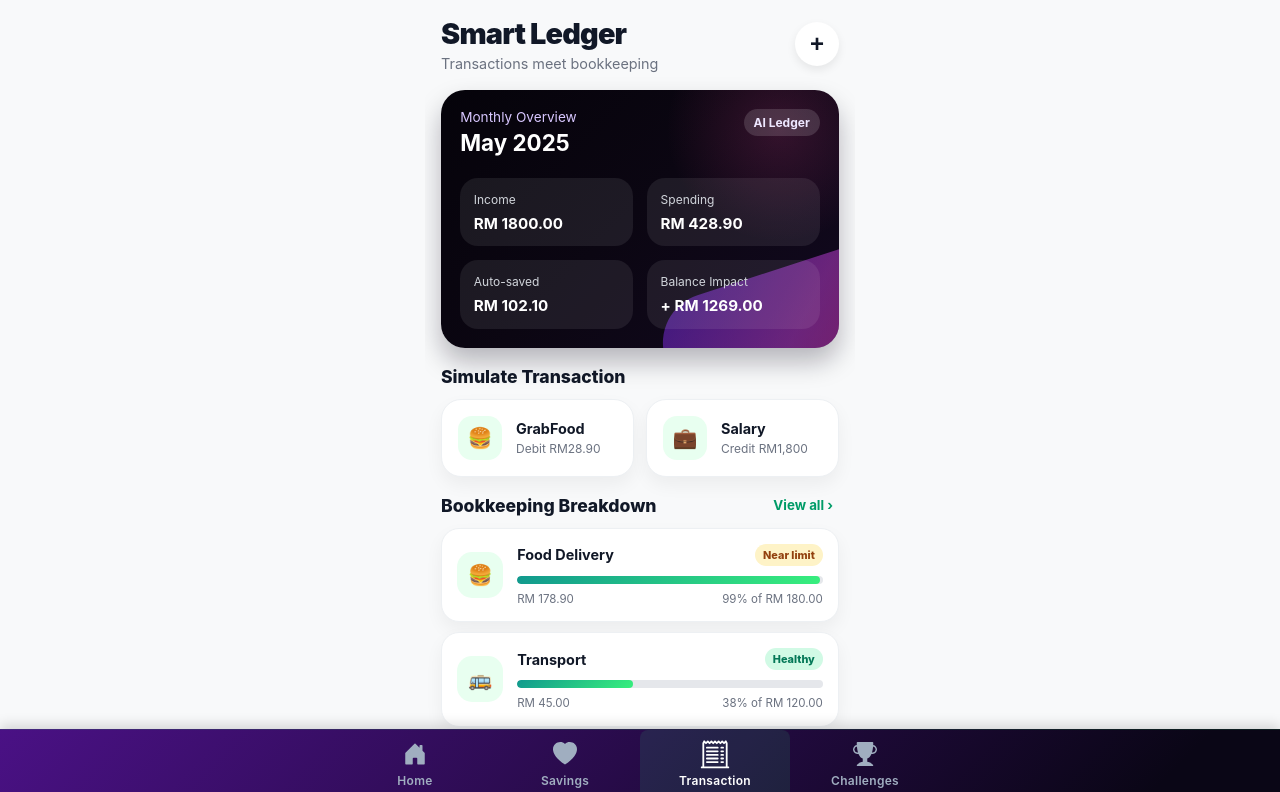
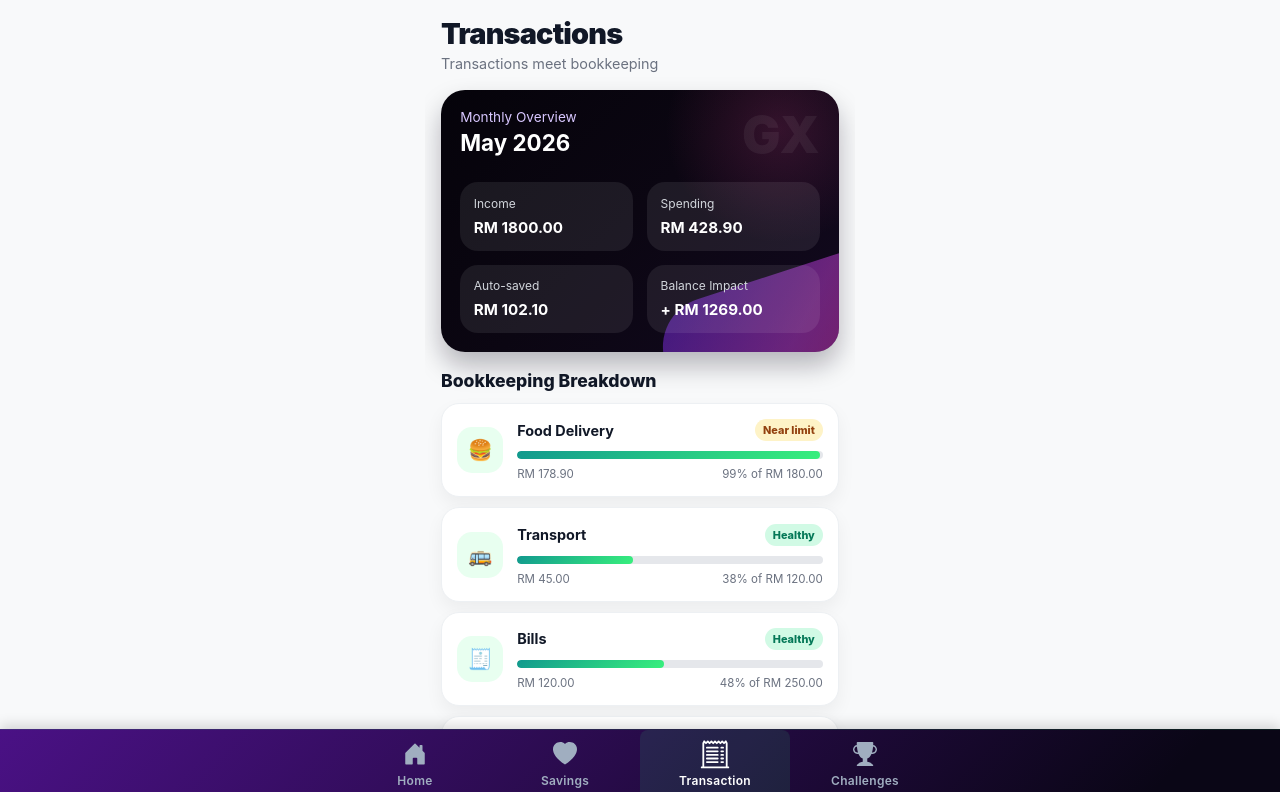
Before and after one commit to JCkwek/UTM-x-Hackathon-26---TechTribe, a React (Create React App) app: page /transactions in a window 1280 px wide. Shown: the top 792 px of the page. Built offline with nearby package versions, Linux system fonts and the light colour scheme.

Commit message:
Refactor Transactions page layout and update header details

```diff
--- a/src/pages/Transactions.js
+++ b/src/pages/Transactions.js
@@ -82,16 +82,9 @@ function Transactions() {
             {/* Header */}
             <header className={styles.header}>
                 <div>
-                    <h2>Smart Ledger</h2>
+                    <h2>Transactions</h2>
                     <p>Transactions meet bookkeeping</p>
                 </div>
-
-                <button
-                    className={styles.addBtn}
-                    onClick={() => handleClick('Add transaction')}
-                >
-                    +
-                </button>
             </header>
 
             {/* Monthly Summary */}
@@ -99,9 +92,9 @@ function Transactions() {
                 <div className={styles.summaryTop}>
                     <div>
                         <p>Monthly Overview</p>
-                        <h3>May 2025</h3>
+                        <h3>May 2026</h3>
                     </div>
-                    <span>AI Ledger</span>
+                    <div className={styles.gxWatermark}>GX</div>
                 </div>
 
                 <div className={styles.summaryGrid}>
@@ -127,42 +120,10 @@ function Transactions() {
                 </div>
             </section>
 
-            {/* Simulate Transaction */}
-            <section className={styles.simulateSection}>
-                <h3>Simulate Transaction</h3>
-
-                <div className={styles.simulateGrid}>
-                    <button
-                        className={styles.simulateCard}
-                        onClick={() => handleClick('Simulate GrabFood Transaction')}
-                    >
-                        <div className={styles.simulateIcon}>🍔</div>
-                        <div>
-                            <h4>GrabFood</h4>
-                            <p>Debit RM28.90</p>
-                        </div>
-                    </button>
-
-                    <button
-                        className={styles.simulateCard}
-                        onClick={() => handleClick('Simulate Salary Received')}
-                    >
-                        <div className={styles.simulateIcon}>💼</div>
-                        <div>
-                            <h4>Salary</h4>
-                            <p>Credit RM1,800</p>
-                        </div>
-                    </button>
-                </div>
-            </section>
-
             {/* Bookkeeping Breakdown */}
             <section className={styles.breakdownSection}>
                 <div className={styles.sectionHeader}>
                     <h3>Bookkeeping Breakdown</h3>
-                    <button onClick={() => handleClick('View budgets')}>
-                        View all ›
-                    </button>
                 </div>
 
                 <div className={styles.categoryList}>
@@ -209,8 +170,8 @@ function Transactions() {
             <section className={styles.historySection}>
                 <div className={styles.sectionHeader}>
                     <h3>Transaction History</h3>
-                    <button onClick={() => handleClick('Filter transactions')}>
-                        Filter ›
+                    <button onClick={() => handleClick('View History')}>
+                        View all ›
                     </button>
                 </div>
 
--- a/src/pages/Transactions.module.css
+++ b/src/pages/Transactions.module.css
@@ -129,6 +129,13 @@
 
 .summaryGrid strong {
   font-size: 0.95rem;
+}
+
+.gxWatermark {
+  font-size: 3.2rem;
+  font-weight: 900;
+  color: rgba(255, 255, 255, 0.06);
+  line-height: 1;
 }
 
 /* ============ Simulate Transaction ============ */
```
